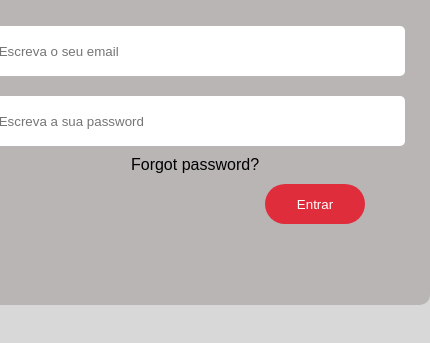
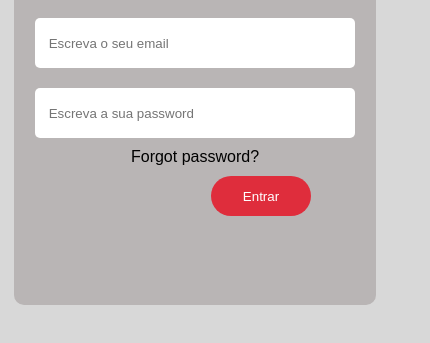
Before and after one commit to cesar-daniel15/pw-labs, a plain HTML site: page lab-1/views/login.html in a window 390 px wide. Shown: the part 367-710 px from the top of the page, 430 px wide, since content can reach past the window. Drawn offline with Linux system fonts and the light colour scheme.

Commit message:
Responsive Update

```diff
--- a/css/login.css
+++ b/lab-1/styles/forgot_password.css
@@ -17,7 +17,7 @@ body {
     background-color: rgb(185, 181, 181);
     padding: 25px;
     border-radius: 10px;
-    height: 450px;
+    height: 350px;
     width: 500px;
 }
 
@@ -65,7 +65,6 @@ input{
     background-color:white ;
     border-radius: 5px;
     border: none;
-    margin: 10px;
     width: 400px;
     height: 30px;
     padding: 10px;
@@ -75,6 +74,7 @@ input{
 button:hover {
     transform: scale(1.1);
 }
+
 
 .back-button {
     position: fixed;
@@ -92,3 +92,15 @@ button:hover {
     background-color: #CC3433;
     transform: scale(1.1);
 }
+
+@media (max-width: 600px) {
+
+    .container {
+        width: 80%;
+        max-width: 80%;
+    }
+
+    input{
+        width: 300px;
+    }
+}
--- a/css/index.css
+++ b/lab-1/styles/index.css
@@ -53,3 +53,9 @@ footer {
     text-align: center;
     color: #000;
 }
+@media (max-width: 600px) {
+    .login, .register {
+        width: 80%;
+        max-width: 80%;
+    }
+}
--- a/css/forgot_password.css
+++ b/lab-1/styles/login.css
@@ -17,7 +17,7 @@ body {
     background-color: rgb(185, 181, 181);
     padding: 25px;
     border-radius: 10px;
-    height: 350px;
+    height: 450px;
     width: 500px;
 }
 
@@ -65,6 +65,7 @@ input{
     background-color:white ;
     border-radius: 5px;
     border: none;
+    margin: 10px;
     width: 400px;
     height: 30px;
     padding: 10px;
@@ -74,7 +75,6 @@ input{
 button:hover {
     transform: scale(1.1);
 }
-
 
 .back-button {
     position: fixed;
@@ -92,3 +92,16 @@ button:hover {
     background-color: #CC3433;
     transform: scale(1.1);
 }
+
+
+@media (max-width: 600px) {
+
+    .container {
+        width: 80%;
+        max-width: 80%;
+    }
+
+    input{
+        width: 300px;
+    }
+}
--- a/css/register.css
+++ b/lab-1/styles/register.css
@@ -110,3 +110,16 @@ label {
     background-color: #CC3433;
     transform: scale(1.1);
 }
+
+
+@media (max-width: 600px) {
+
+    .container {
+        width: 80%;
+        max-width: 80%;
+    }
+
+    input{
+        width: 300px;
+    }
+}
--- a/views/login.html
+++ b/lab-1/views/login.html
@@ -3,7 +3,7 @@
 <head>
     <meta charset="UTF-8">
     <meta name="viewport" content="width=device-width, initial-scale=1.0">
-    <link rel="stylesheet" href="/css/login.css">
+    <link rel="stylesheet" href="../styles/login.css">
     <title>Authentication System</title>
     <link rel="icon" href="https://icons.iconarchive.com/icons/graphicloads/100-flat/256/contact-icon.png" type="image/x-icon">
 
@@ -21,12 +21,12 @@
             <input type="password" placeholder=" Escreva a sua password" required>
         </div>
 
-        <a class="forgot_password" href="/views/forgot_password.html">Forgot password?</a>
+        <a class="forgot_password" href="forgot_password.html">Forgot password?</a>
 
         <button type="submit">Entrar</button>
     </div>
 
-    <a href="/views/index.html" class="back-button">Voltar para a Página Inicial</a>
+    <a href="index.html" class="back-button">Voltar para a Página Inicial</a>
 
 </body>
 </html>
```
Also changed, not shown: lab-1/views/forgot_password.html (renamed from views/forgot_password.html, +2 -2 lines), lab-1/views/index.html (renamed from views/index.html, +3 -3 lines), lab-1/views/register.html (renamed from views/register.html, +2 -2 lines), lab-1/screenshots/screenshot_1.png (renamed from screenshots/screenshot_1.png), lab-1/screenshots/screenshot_2.png (renamed from screenshots/screenshot_2.png), lab-1/screenshots/screenshot_3.png (renamed from screenshots/screenshot_3.png), lab-1/screenshots/screenshot_4.png (renamed from screenshots/screenshot_4.png), 2 other files.
